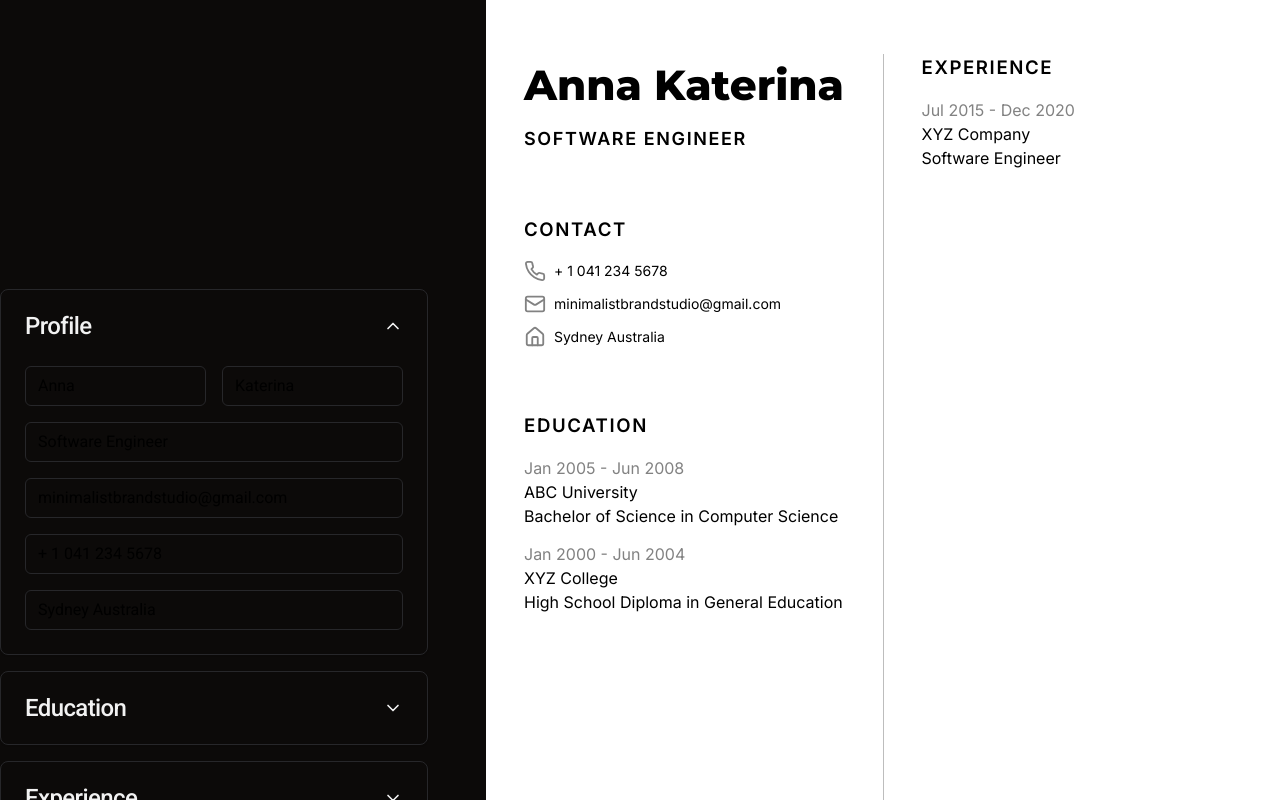
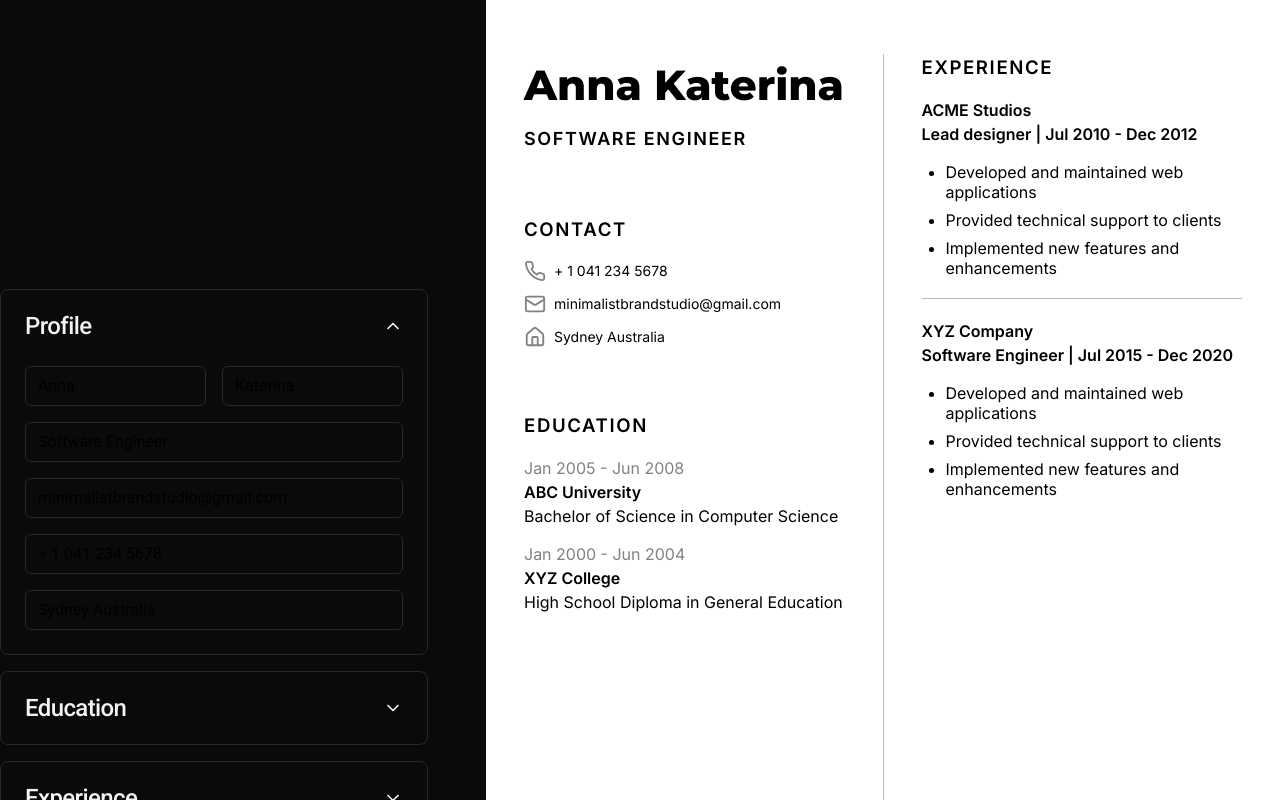
Before and after one commit to shahiutsav/cv-generator, a React (Vite) app: page / in a window 1280 px wide. Shown: the top 800 px of the page. Built offline with nearby package versions, Linux system fonts and the light colour scheme.

Commit message:
Complete fine tuning the app

```diff
--- a/src/App.jsx
+++ b/src/App.jsx
@@ -25,8 +25,7 @@ function App() {
       },
       {
         id: 2,
-        institution:
-          "XYZ College",
+        institution: "XYZ College",
         degree: "High School Diploma",
         fieldOfStudy: "General Education",
         startDate: "2000-01",
@@ -36,10 +35,21 @@ function App() {
     work: [
       {
         id: 1,
+        company: "ACME Studios",
+        position: "Lead designer",
+        startDate: "2010-07",
+        endDate: "2012-12",
+        responsibilities:
+          "-Developed and maintained web applications\n-Provided technical support to clients\n-Implemented new features and enhancements",
+      },
+      {
+        id: 2,
         company: "XYZ Company",
         position: "Software Engineer",
         startDate: "2015-07",
         endDate: "2020-12",
+        responsibilities:
+          "-Developed and maintained web applications\n-Provided technical support to clients\n-Implemented new features and enhancements",
       },
     ],
   };
--- a/src/components/CV/Templates/Base/BaseTemplate.jsx
+++ b/src/components/CV/Templates/Base/BaseTemplate.jsx
@@ -1,4 +1,4 @@
-import { forwardRef } from "react";
+import { forwardRef, Fragment } from "react";
 import {
   CVContainer,
   CVLayout,
@@ -57,14 +57,30 @@ const BaseTemplate = forwardRef(({ data }, ref) => {
           <CVSection>
             <h2>Experience</h2>
             {data.work.map((item) => (
-              <div key={item.id} className={styles.workItem}>
-                <p className={styles.date}>
-                  {formatDate(item.startDate)} - {formatDate(item.endDate)}
-                </p>
-                <p className={styles.company}>{item.company}</p>
-                <p className={styles.position}>{item.position}</p>
-                <p className={styles.description}>{item.description}</p>
-              </div>
+              <Fragment key={item.id}>
+                <div className={styles.workItem}>
+                  <p className={styles.company}>{item.company}</p>
+                  <p className={styles.positionAndDate}>
+                    {item.position} | {formatDate(item.startDate)} -{" "}
+                    {formatDate(item.endDate)}
+                  </p>
+
+                  <ul className={styles.responsibilities}>
+                    {item.responsibilities
+                      .replace(/-/g, "")
+                      .trim()
+                      .split("\n")
+                      .map((item) => (
+                        <li key={item} className={styles.item}>
+                          {item}
+                        </li>
+                      ))}
+                  </ul>
+                </div>
+                {data.work[data.work.length - 1] !== item && (
+                  <div className={styles.divider}></div>
+                )}
+              </Fragment>
             ))}
           </CVSection>
         </CVLayout.Column>
--- a/src/components/CV/Templates/Base/BaseTemplate.module.css
+++ b/src/components/CV/Templates/Base/BaseTemplate.module.css
@@ -78,6 +78,10 @@
   margin-bottom: 0.875rem;
 }
 
+.institution {
+  font-weight: 600;
+}
+
 .date {
   color: hsl(var(--grey));
 }
@@ -88,3 +92,35 @@
   width: 1px;
   background-color: #bdbdbd;
 }
+
+.workItem {
+  margin-bottom: 1.25rem;
+}
+
+.company,
+.positionAndDate {
+  font-weight: 600;
+  letter-spacing: 0em;
+}
+
+.positionAndDate {
+  margin-bottom: 1rem;
+}
+
+.responsibilities {
+  list-style-type: disc;
+  box-sizing: border-box;
+  margin-left: 1.5em;
+  line-height: 1.25rem;
+}
+
+.item {
+  margin-bottom: 0.5rem;
+}
+
+.divider {
+  width: 100%;
+  height: 1px;
+  background-color: #bdbdbd;
+  margin-bottom: 1.25rem;
+}
--- a/src/components/ProfileEditor/EducationSection/EducationSection.jsx
+++ b/src/components/ProfileEditor/EducationSection/EducationSection.jsx
@@ -91,7 +91,16 @@ const EducationSection = forwardRef(
             <div className={styles.header}>
               <Button
                 variant="secondary"
-                onClick={() => setActiveView(1)}
+                onClick={() => {
+                  setActiveView(1);
+                  setFormData({
+                    institution: "",
+                    degree: "",
+                    fieldOfStudy: "",
+                    startDate: "",
+                    endDate: "",
+                  });
+                }}
                 className={styles.addButton}
               >
                 Add Education
--- a/src/components/ProfileEditor/WorkSection/WorkSection.jsx
+++ b/src/components/ProfileEditor/WorkSection/WorkSection.jsx
@@ -8,6 +8,7 @@ import PropTypes from "prop-types";
 import styles from "./WorkSection.module.css";
 import { Card, CardHeader } from "../../ui/Card/Card";
 import { cn } from "@/lib/utils";
+import { Textarea } from "@/components/ui/TextArea/TextArea";
 
 const WorkSection = forwardRef(
   ({ className, cvData, setCvData, ...props }, ref) => {
@@ -17,6 +18,7 @@ const WorkSection = forwardRef(
       position: "",
       startDate: "",
       endDate: "",
+      responsibilities: "",
     };
     const [formData, setFormData] = useState(initialFormData);
 
@@ -77,7 +79,10 @@ const WorkSection = forwardRef(
             <div className={styles.header}>
               <Button
                 variant="secondary"
-                onClick={() => setActiveView(1)}
+                onClick={() => {
+                  setActiveView(1);
+                  setFormData(initialFormData);
+                }}
                 className={styles.addButton}
               >
                 Add Work Experience
@@ -88,9 +93,7 @@ const WorkSection = forwardRef(
               {(cvData.work || []).map((work, index) => (
                 <Card key={index} className={styles.card}>
                   <CardHeader className={styles.cardHeader}>
-                    <span className={styles.institutionName}>
-                      {work.company}
-                    </span>
+                    <span className={styles.companyName}>{work.company}</span>
                     <div className={styles.actions}>
                       <Button
                         variant="ghost"
@@ -160,7 +163,6 @@ const WorkSection = forwardRef(
                   }
                   required
                 />
-
                 <div className={styles.dateFields}>
                   <Input
                     placeholder="Start Date"
@@ -182,6 +184,20 @@ const WorkSection = forwardRef(
                     }
                   />
                 </div>
+                <Textarea
+                  placeholder="Responsibilities
+- Describe your responsibilities at the company
+- You can use bullet points to list your responsibilities"
+                  label="Responsibilities"
+                  value={formData.responsibilities}
+                  className={styles.textarea}
+                  onChange={(e) =>
+                    setFormData({
+                      ...formData,
+                      responsibilities: e.target.value,
+                    })
+                  }
+                />
               </div>
             </form>
           </SlidingViews.View>
--- a/src/components/ProfileEditor/WorkSection/WorkSection.module.css
+++ b/src/components/ProfileEditor/WorkSection/WorkSection.module.css
@@ -1,5 +1,5 @@
 .collapsibleCard {
-  max-height: 364px;
+  max-height: 500px;
 }
 
 .header {
@@ -33,7 +33,7 @@
   display: flex;
   flex-direction: column;
   gap: 0.5rem;
-  max-height: 228px;
+  max-height: 402px;
   overflow-x: hidden;
   overflow-y: auto;
   padding-bottom: 18px;
@@ -58,11 +58,6 @@
   box-sizing: border-box;
 }
 
-/* Track
-.list::-webkit-scrollbar-track {
-  background: transparent;
-} */
-
 /* Handle */
 .list::-webkit-scrollbar-thumb {
   background-color: transparent;
@@ -74,6 +69,7 @@
 .list:hover::-webkit-scrollbar-thumb {
   background-color: hsl(var(--secondary));
 }
+
 .card {
   position: relative;
 }
@@ -88,7 +84,7 @@
   box-sizing: border-box;
 }
 
-.institutionName {
+.companyName {
   flex: 1;
   font-weight: 500;
   overflow: hidden;
@@ -135,3 +131,7 @@
 .submitButton {
   width: 100%;
 }
+
+.textarea {
+  height: 120px;
+}
--- /dev/null
+++ b/src/components/ui/TextArea/TextArea.jsx
@@ -0,0 +1,18 @@
+import { forwardRef } from "react";
+import PropTypes from "prop-types";
+import { cn } from "@/lib/utils";
+import styles from "./TextArea.module.css";
+
+const Textarea = forwardRef(({ className, ...props }, ref) => {
+  return (
+    <textarea className={cn(styles.textarea, className)} ref={ref} {...props} />
+  );
+});
+
+Textarea.displayName = "Textarea";
+
+Textarea.propTypes = {
+  className: PropTypes.string,
+};
+
+export { Textarea };
--- /dev/null
+++ b/src/components/ui/TextArea/TextArea.module.css
@@ -0,0 +1,37 @@
+.textarea {
+  display: flex;
+  min-height: 80px;
+  width: 100%;
+  border-radius: 0.375rem;
+  border-width: 1px;
+  border-color: hsl(var(--input));
+  background-color: hsl(var(--background));
+  box-shadow: 0 1px 2px 0 rgb(0 0 0 / 0.05);
+  padding: 0.5rem 0.75rem;
+  font-size: 1rem;
+  line-height: 1.5rem;
+  box-sizing: border-box;
+  white-space: pre-wrap;
+}
+
+.textarea::placeholder {
+  color: hsl(var(--muted-foreground));
+}
+
+.textarea:focus-visible {
+  outline: none;
+  border-color: hsl(var(--primary));
+  box-shadow: 0 0 0 2px hsl(var(--primary));
+}
+
+.textarea:disabled {
+  cursor: not-allowed;
+  opacity: 0.5;
+}
+
+/* Responsive text size */
+@media (min-width: 768px) {
+  .textarea {
+    font-size: 0.875rem;
+  }
+}
--- a/src/main.jsx
+++ b/src/main.jsx
@@ -6,6 +6,7 @@ import "@fontsource/montserrat/400.css";
 import "@fontsource/montserrat/600.css";
 import "@fontsource/montserrat/800.css";
 import "@fontsource/inter/400.css";
+import "@fontsource/inter/500.css";
 import "@fontsource/inter/600.css";
 import "./index.css";
 import App from "./App.jsx";
```
